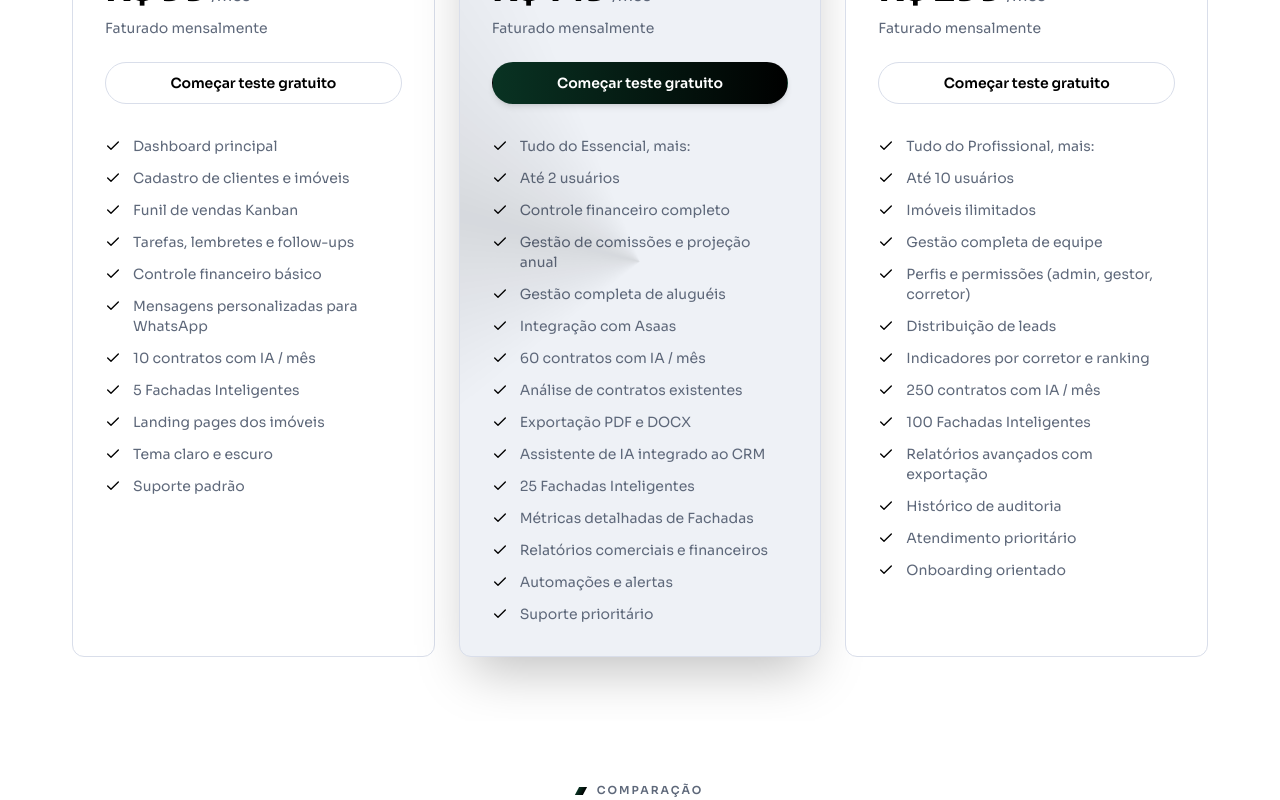
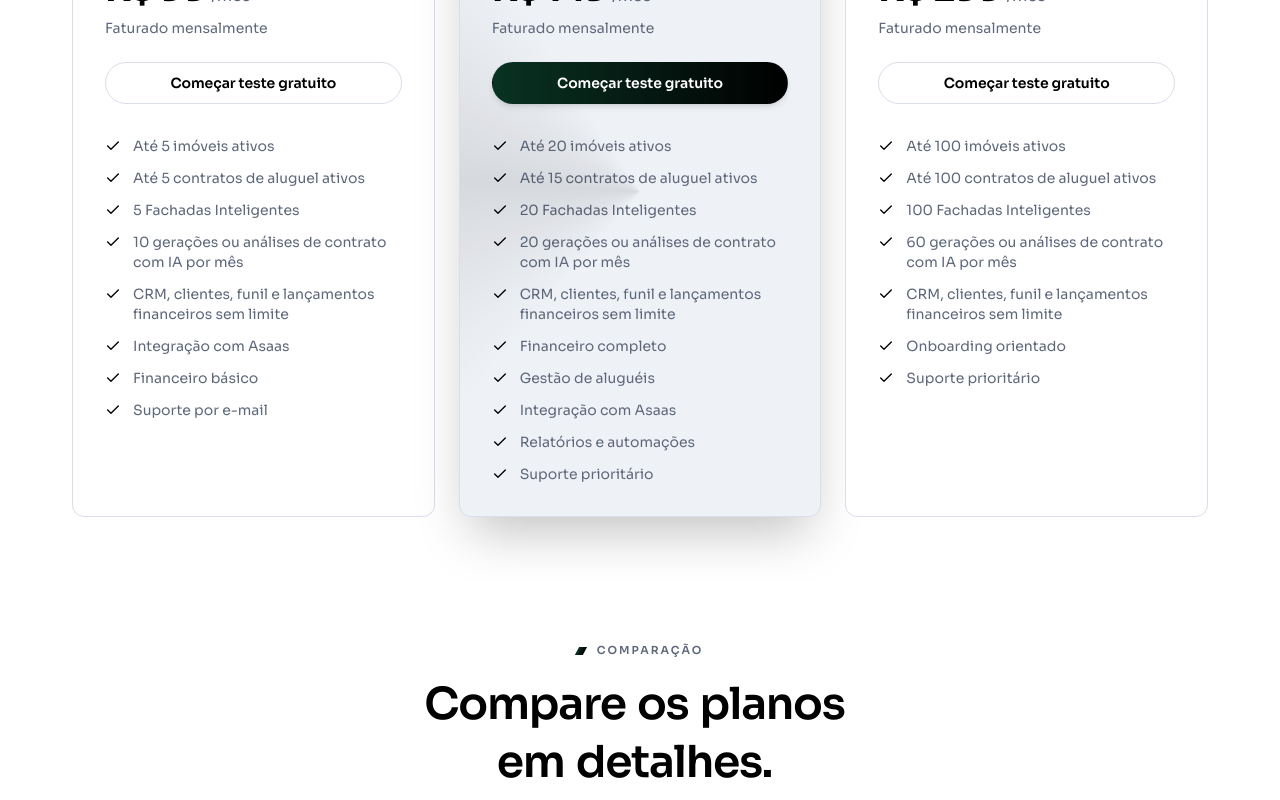
Before and after one commit to trindadeprobusiness-wq/Lotti-Site, a Next.js app: page /planos in a window 1280 px wide. Shown: the part 840-1640 px from the top of the page. Built offline with nearby package versions, Linux system fonts and the light colour scheme.

Commit message:
feat: atualiza limites dos planos

```diff
--- a/src/content/pricing.ts
+++ b/src/content/pricing.ts
@@ -4,8 +4,6 @@ import {
   Rocket,
   Users,
   QrCode,
-  Sparkles,
-  HardDrive,
   Banknote,
   FileSignature,
   BarChart3,
@@ -40,17 +38,14 @@ export const plansData = [
     highlighted: false,
     cta: 'Começar teste gratuito',
     features: [
-      'Dashboard principal',
-      'Cadastro de clientes e imóveis',
-      'Funil de vendas Kanban',
-      'Tarefas, lembretes e follow-ups',
-      'Controle financeiro básico',
-      'Mensagens personalizadas para WhatsApp',
-      '10 contratos com IA / mês',
+      'Até 5 imóveis ativos',
+      'Até 5 contratos de aluguel ativos',
       '5 Fachadas Inteligentes',
-      'Landing pages dos imóveis',
-      'Tema claro e escuro',
-      'Suporte padrão',
+      '10 gerações ou análises de contrato com IA por mês',
+      'CRM, clientes, funil e lançamentos financeiros sem limite',
+      'Integração com Asaas',
+      'Financeiro básico',
+      'Suporte por e-mail',
     ],
   },
   {
@@ -63,20 +58,15 @@ export const plansData = [
     highlighted: true,
     cta: 'Começar teste gratuito',
     features: [
-      'Tudo do Essencial, mais:',
-      'Até 2 usuários',
-      'Controle financeiro completo',
-      'Gestão de comissões e projeção anual',
-      'Gestão completa de aluguéis',
+      'Até 20 imóveis ativos',
+      'Até 15 contratos de aluguel ativos',
+      '20 Fachadas Inteligentes',
+      '20 gerações ou análises de contrato com IA por mês',
+      'CRM, clientes, funil e lançamentos financeiros sem limite',
+      'Financeiro completo',
+      'Gestão de aluguéis',
       'Integração com Asaas',
-      '60 contratos com IA / mês',
-      'Análise de contratos existentes',
-      'Exportação PDF e DOCX',
-      'Assistente de IA integrado ao CRM',
-      '25 Fachadas Inteligentes',
-      'Métricas detalhadas de Fachadas',
-      'Relatórios comerciais e financeiros',
-      'Automações e alertas',
+      'Relatórios e automações',
       'Suporte prioritário',
     ],
   },
@@ -91,19 +81,13 @@ export const plansData = [
     cta: 'Começar teste gratuito',
     secondaryCta: 'Falar com especialista',
     features: [
-      'Tudo do Profissional, mais:',
-      'Até 10 usuários',
-      'Imóveis ilimitados',
-      'Gestão completa de equipe',
-      'Perfis e permissões (admin, gestor, corretor)',
-      'Distribuição de leads',
-      'Indicadores por corretor e ranking',
-      '250 contratos com IA / mês',
+      'Até 100 imóveis ativos',
+      'Até 100 contratos de aluguel ativos',
       '100 Fachadas Inteligentes',
-      'Relatórios avançados com exportação',
-      'Histórico de auditoria',
-      'Atendimento prioritário',
+      '60 gerações ou análises de contrato com IA por mês',
+      'CRM, clientes, funil e lançamentos financeiros sem limite',
       'Onboarding orientado',
+      'Suporte prioritário',
     ],
   },
 ];
@@ -113,56 +97,40 @@ export const comparisonCategories = [
   { key: 'imoveis', label: 'Imóveis e proprietários', icon: Building2 },
   { key: 'fachadas', label: 'Fachadas Inteligentes', icon: QrCode },
   { key: 'contratos', label: 'Contratos e documentos', icon: FileSignature },
-  { key: 'ia', label: 'Inteligência artificial', icon: Sparkles },
   { key: 'financeiro', label: 'Financeiro', icon: Banknote },
   { key: 'alugueis', label: 'Gestão de aluguéis', icon: Banknote },
-  { key: 'equipe', label: 'Equipe e permissões', icon: Users },
   { key: 'relatorios', label: 'Relatórios', icon: BarChart3 },
-  { key: 'midias', label: 'Mídias', icon: HardDrive },
   { key: 'suporte', label: 'Suporte', icon: Headphones },
 ];
 
 export const comparisonFeatures = [
-  // Equipe
-  { category: 'equipe', label: 'Usuários incluídos', essencial: '1', profissional: '2', imobiliaria: '10' },
-  { category: 'equipe', label: 'Gestão de equipe e permissões', essencial: false, profissional: false, imobiliaria: true },
-  { category: 'equipe', label: 'Indicadores por corretor', essencial: false, profissional: false, imobiliaria: true },
-
   // Imoveis
-  { category: 'imoveis', label: 'Imóveis ativos', essencial: '100', profissional: '500', imobiliaria: 'Ilimitado' },
+  { category: 'imoveis', label: 'Imóveis ativos', essencial: '5', profissional: '20', imobiliaria: '100' },
 
   // Fachadas
-  { category: 'fachadas', label: 'Fachadas Inteligentes ativas', essencial: '5', profissional: '25', imobiliaria: '100' },
-  { category: 'fachadas', label: 'Métricas detalhadas', essencial: false, profissional: true, imobiliaria: true },
+  { category: 'fachadas', label: 'Fachadas Inteligentes ativas', essencial: '5', profissional: '20', imobiliaria: '100' },
 
   // Contratos
-  { category: 'contratos', label: 'Geração de contratos com IA', essencial: '10/mês', profissional: '60/mês', imobiliaria: '250/mês' },
-  { category: 'contratos', label: 'Análise de PDFs com IA', essencial: false, profissional: true, imobiliaria: true },
-  { category: 'contratos', label: 'Exportação PDF/DOCX', essencial: false, profissional: true, imobiliaria: true },
+  { category: 'contratos', label: 'Contratos de aluguel ativos', essencial: '5', profissional: '15', imobiliaria: '100' },
+  { category: 'contratos', label: 'Gerações ou análises com IA', essencial: '10/mês', profissional: '20/mês', imobiliaria: '60/mês' },
 
   // Alugueis
-  { category: 'alugueis', label: 'Gestão completa de aluguéis', essencial: false, profissional: true, imobiliaria: true },
-  { category: 'alugueis', label: 'Integração Asaas (cobranças)', essencial: false, profissional: true, imobiliaria: true },
-
-  // IA
-  { category: 'ia', label: 'Interações com Assistente', essencial: '30/mês', profissional: '300/mês', imobiliaria: '1.500/mês' },
+  { category: 'alugueis', label: 'Gestão de aluguéis', essencial: false, profissional: true, imobiliaria: true },
+  { category: 'alugueis', label: 'Integração Asaas (cobranças)', essencial: true, profissional: true, imobiliaria: true },
 
   // CRM
-  { category: 'crm', label: 'Funil e Follow-ups', essencial: true, profissional: true, imobiliaria: true },
-  { category: 'crm', label: 'Automações e alertas inteligentes', essencial: false, profissional: true, imobiliaria: true },
+  { category: 'crm', label: 'CRM, clientes e funil', essencial: 'Sem limite', profissional: 'Sem limite', imobiliaria: 'Sem limite' },
 
   // Financeiro
   { category: 'financeiro', label: 'Financeiro básico', essencial: true, profissional: true, imobiliaria: true },
-  { category: 'financeiro', label: 'Financeiro completo (comissões)', essencial: false, profissional: true, imobiliaria: true },
+  { category: 'financeiro', label: 'Lançamentos financeiros', essencial: 'Sem limite', profissional: 'Sem limite', imobiliaria: 'Sem limite' },
+  { category: 'financeiro', label: 'Financeiro completo', essencial: false, profissional: true, imobiliaria: true },
 
   // Relatorios
-  { category: 'relatorios', label: 'Relatórios avançados', essencial: false, profissional: true, imobiliaria: true },
-
-  // Midias
-  { category: 'midias', label: 'Armazenamento de mídias', essencial: '5 GB', profissional: '25 GB', imobiliaria: '100 GB' },
+  { category: 'relatorios', label: 'Relatórios e automações', essencial: false, profissional: true, imobiliaria: true },
 
   // Suporte
-  { category: 'suporte', label: 'Suporte', essencial: 'Padrão', profissional: 'Prioritário', imobiliaria: 'Prioritário' },
+  { category: 'suporte', label: 'Suporte', essencial: 'Por e-mail', profissional: 'Prioritário', imobiliaria: 'Prioritário' },
   { category: 'suporte', label: 'Onboarding orientado', essencial: false, profissional: false, imobiliaria: true },
 ];
 
```
Also changed, not shown: 1 other file (tests, documents, lock files or other folders).
